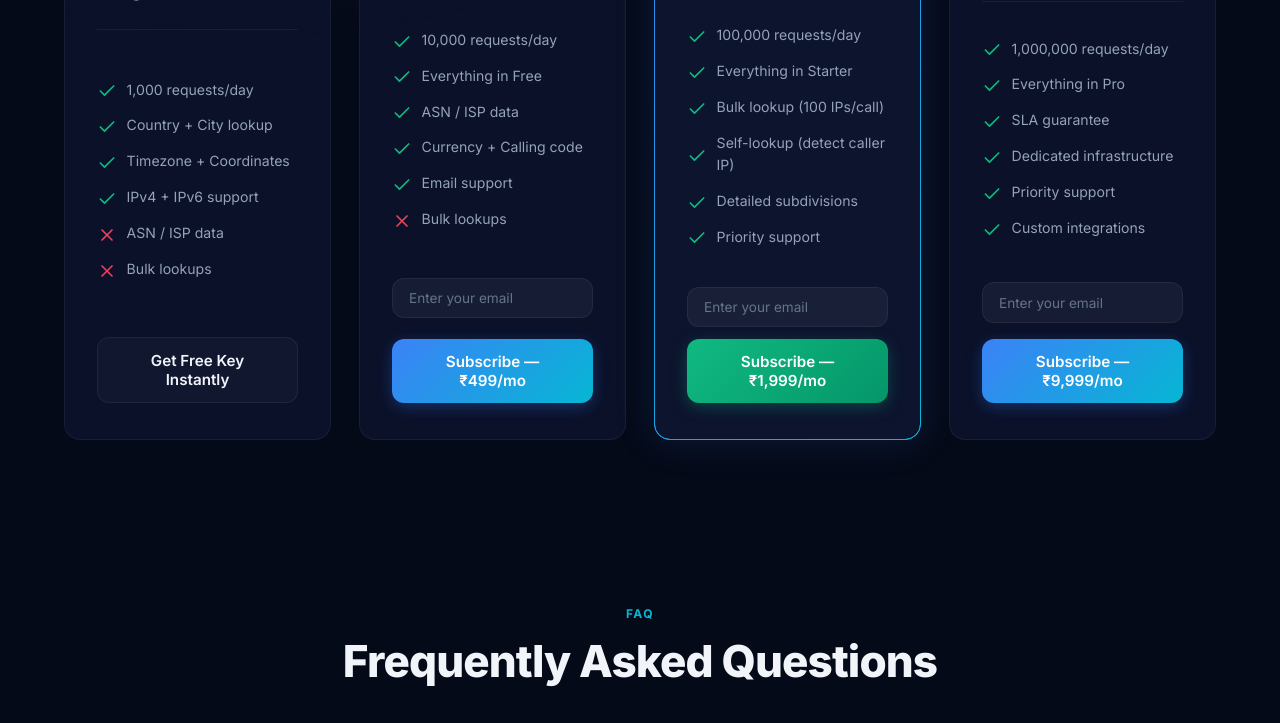
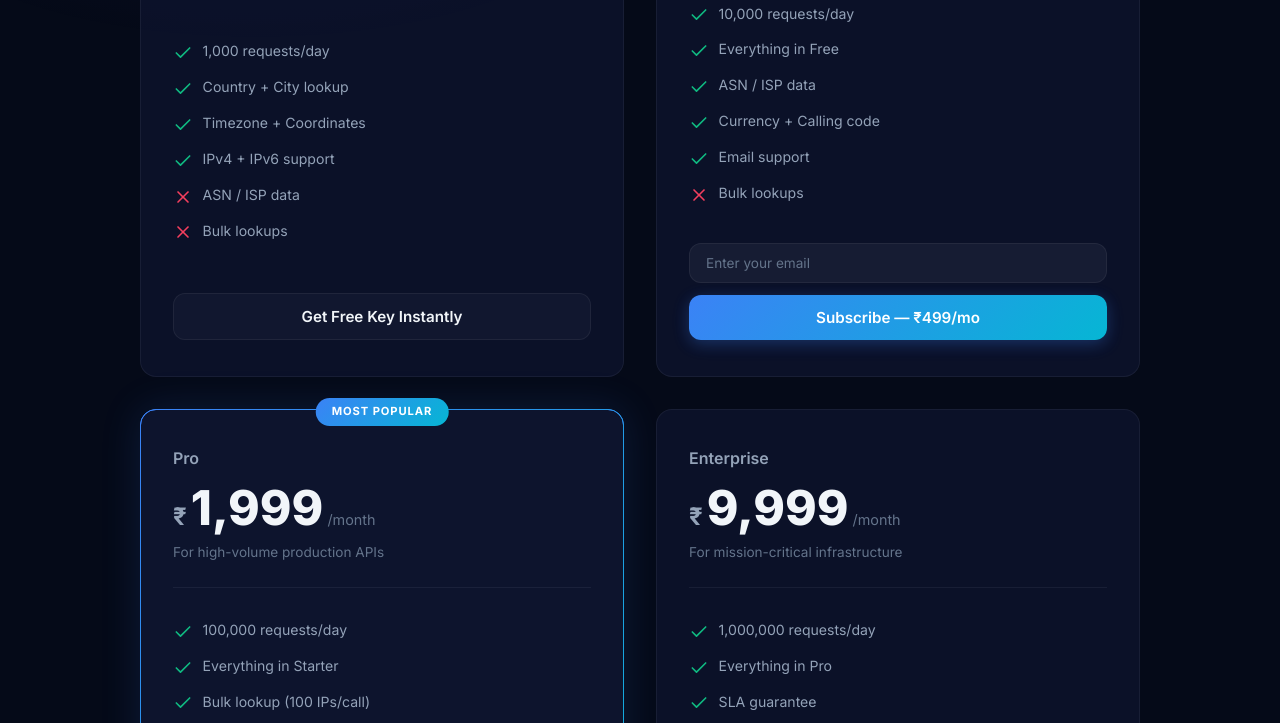
Before and after one commit to Nithin1138/geoloc, a website: page public/pricing.html in a window 1280 px wide. Shown: the part 757-1480 px from the top of the page. Drawn offline with Linux system fonts and the light colour scheme.

Commit message:
design: switch pricing grid to 2-column layout on desktop to increase card width

```diff
--- a/public/css/style.css
+++ b/public/css/style.css
@@ -815,9 +815,9 @@
 /* ─── Pricing Cards ────────────────────────────────────────── */
 .pricing-grid {
   display: grid;
-  grid-template-columns: repeat(auto-fit, minmax(260px, 1fr));
-  gap: 1.75rem;
-  max-width: 1200px;
+  grid-template-columns: repeat(2, 1fr); /* 2x2 grid on desktop to double card width */
+  gap: 2rem;
+  max-width: 1000px;
   margin: 0 auto;
   align-items: stretch;
 }
```
